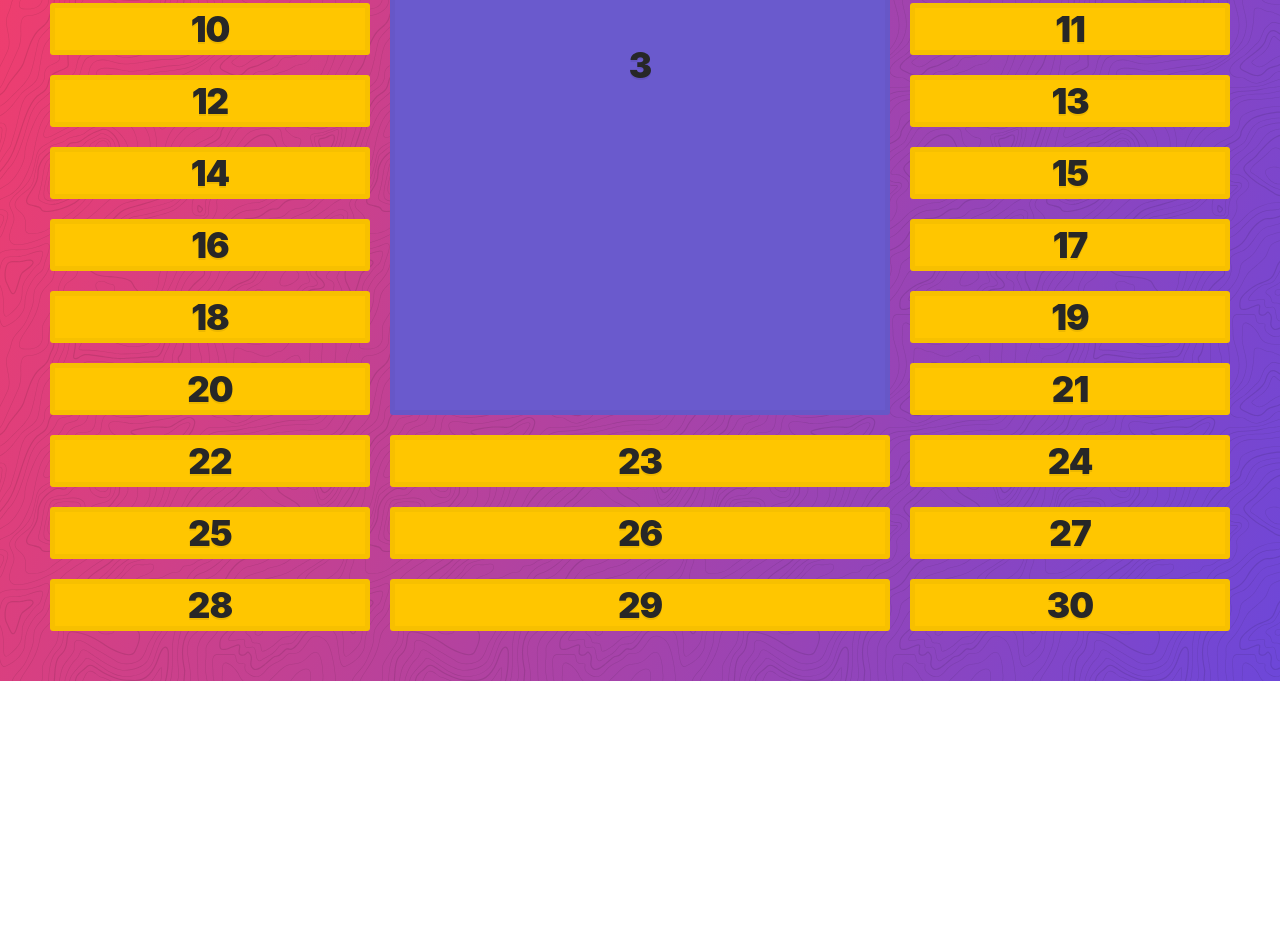
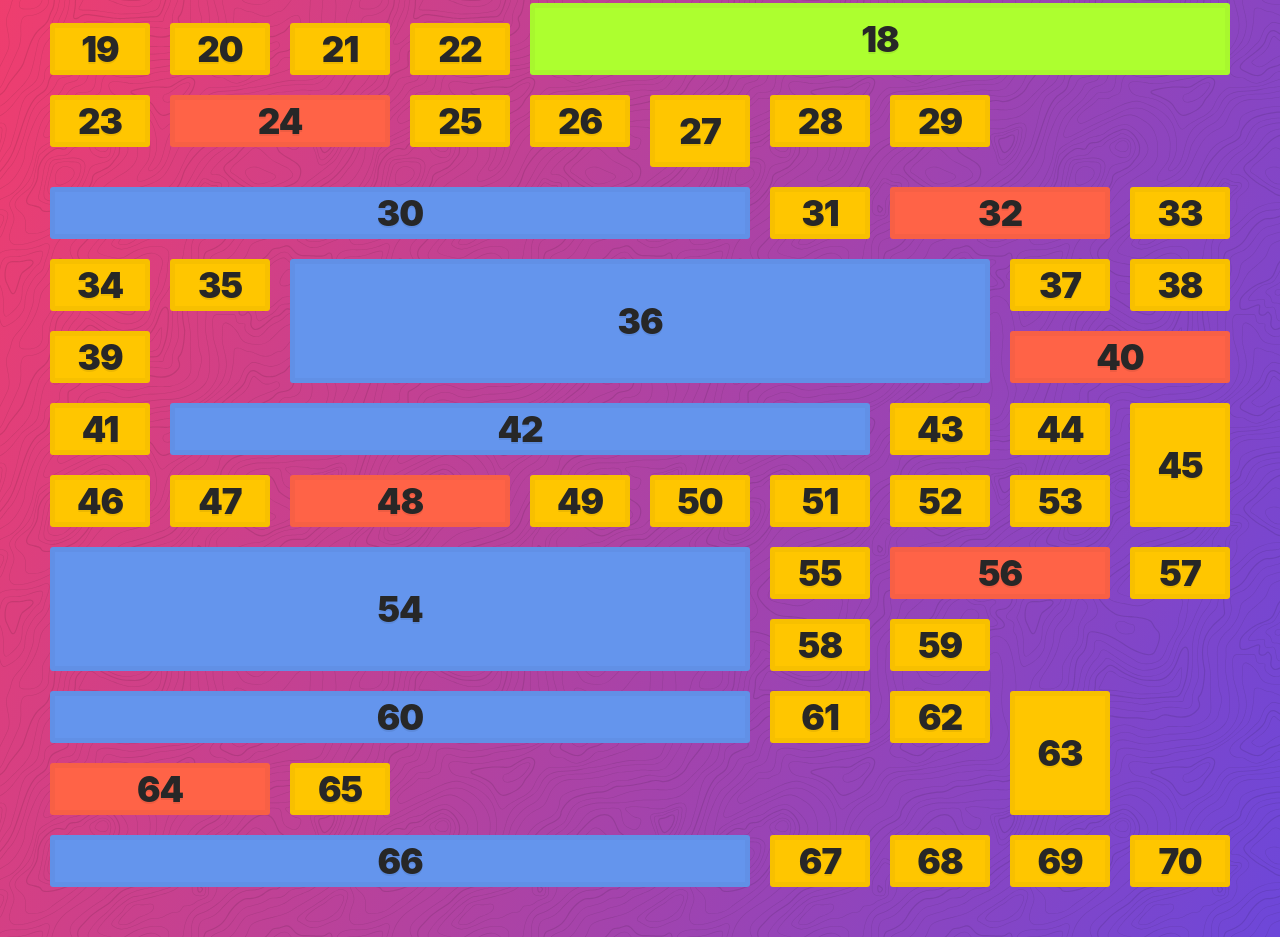
Before and after one commit to joshswl/css-grid, a website: page public/ch-3.html in a window 1280 px wide. Shown: the part 335-1272 px from the top of the page. Before the commit the page ends 1016 px from the top, so only its background shows below. Drawn offline with Linux system fonts and the light colour scheme.

Commit message:
grid-auto-flow: dense;

```diff
--- a/public/ch-3..html
+++ b/public/ch-3.html
@@ -5,7 +5,7 @@
   <meta charset="UTF-8">
   <meta name="viewport" content="width=device-width, initial-scale=1.0">
   <link rel="stylesheet" href="../assets/style.css">
-  <title>Ch. 3: grid template areas, area line names, and naming lines</title>
+  <title>Ch. 3: grid template areas, area line names, naming lines, grid-auto-flow dense block fitting</title>
 </head>
 
 <body>
@@ -55,6 +55,46 @@
     <div class="item item28">28</div>
     <div class="item item29">29</div>
     <div class="item item30">30</div>
+    <div class="item item31">31</div>
+    <div class="item item32">32</div>
+    <div class="item item33">33</div>
+    <div class="item item34">34</div>
+    <div class="item item35">35</div>
+    <div class="item item36">36</div>
+    <div class="item item37">37</div>
+    <div class="item item38">38</div>
+    <div class="item item39">39</div>
+    <div class="item item40">40</div>
+    <div class="item item41">41</div>
+    <div class="item item42">42</div>
+    <div class="item item43">43</div>
+    <div class="item item44">44</div>
+    <div class="item item45">45</div>
+    <div class="item item46">46</div>
+    <div class="item item47">47</div>
+    <div class="item item48">48</div>
+    <div class="item item49">49</div>
+    <div class="item item50">50</div>
+    <div class="item item51">51</div>
+    <div class="item item52">52</div>
+    <div class="item item53">53</div>
+    <div class="item item54">54</div>
+    <div class="item item55">55</div>
+    <div class="item item56">56</div>
+    <div class="item item57">57</div>
+    <div class="item item58">58</div>
+    <div class="item item59">59</div>
+    <div class="item item60">60</div>
+    <div class="item item61">61</div>
+    <div class="item item62">62</div>
+    <div class="item item63">63</div>
+    <div class="item item64">64</div>
+    <div class="item item65">65</div>
+    <div class="item item66">66</div>
+    <div class="item item67">67</div>
+    <div class="item item68">68</div>
+    <div class="item item69">69</div>
+    <div class="item item70">70</div>
   </div>
 
   <style>
@@ -62,21 +102,46 @@
       display: grid;
       grid-gap: 20px;
 
+      /* GRID AUTO FLOW DENSE BLOCK FITTING  */
+
+      grid-template-columns: repeat(10, 1fr);
+      /* grid-auto-flow: dense; */
+    }
+
+    .item:nth-child(6n) {
+      background: cornflowerblue;
+      grid-column: span 6;
+    }
+
+    .item:nth-child(8n) {
+      background: tomato;
+      grid-column: span 2;
+    }
+
+    .item:nth-child(9n) {
+      grid-row: span 2;
+    }
+
+    .item18 {
+      background: greenyellow !important;
+      grid-column-end: -1 !important;
+    }
+
 
       /* NAMING LINES */
 
-      grid-template-columns: [side-bar site-left] 1fr [sidebar-end content-start] 500px [content-end] 1fr [site-right];
+      /* grid-template-columns: [side-bar site-left] 1fr [sidebar-end content-start] 500px [content-end] 1fr [site-right];
       grid-template-rows: [content-top] repeat(10, auto) [content-bottom];
-    }
+    } */
 
 
     /* NAMING LINES  */
 
-    .item3 {
+    /* .item3 {
       background: slateblue;
       grid-column: content-start;
       grid-row: content-top / content-bottom;
-    }
+    } */
 
       /* AREA LINE NAMES  */
 
@@ -94,8 +159,8 @@
       grid-template-areas:
         "sidebar-1  content   sidebar-2"
         "sidebar-1  content   sidebar-2"
-        "footer     footer    footer" */
-    }
+        "footer     footer    footer"
+    }  */
 
     /* AREA LINE NAMES */
 
```
Also changed, not shown: public/ch-1.html (+19 -17 lines), public/ch-2.html (+8 -5 lines).
